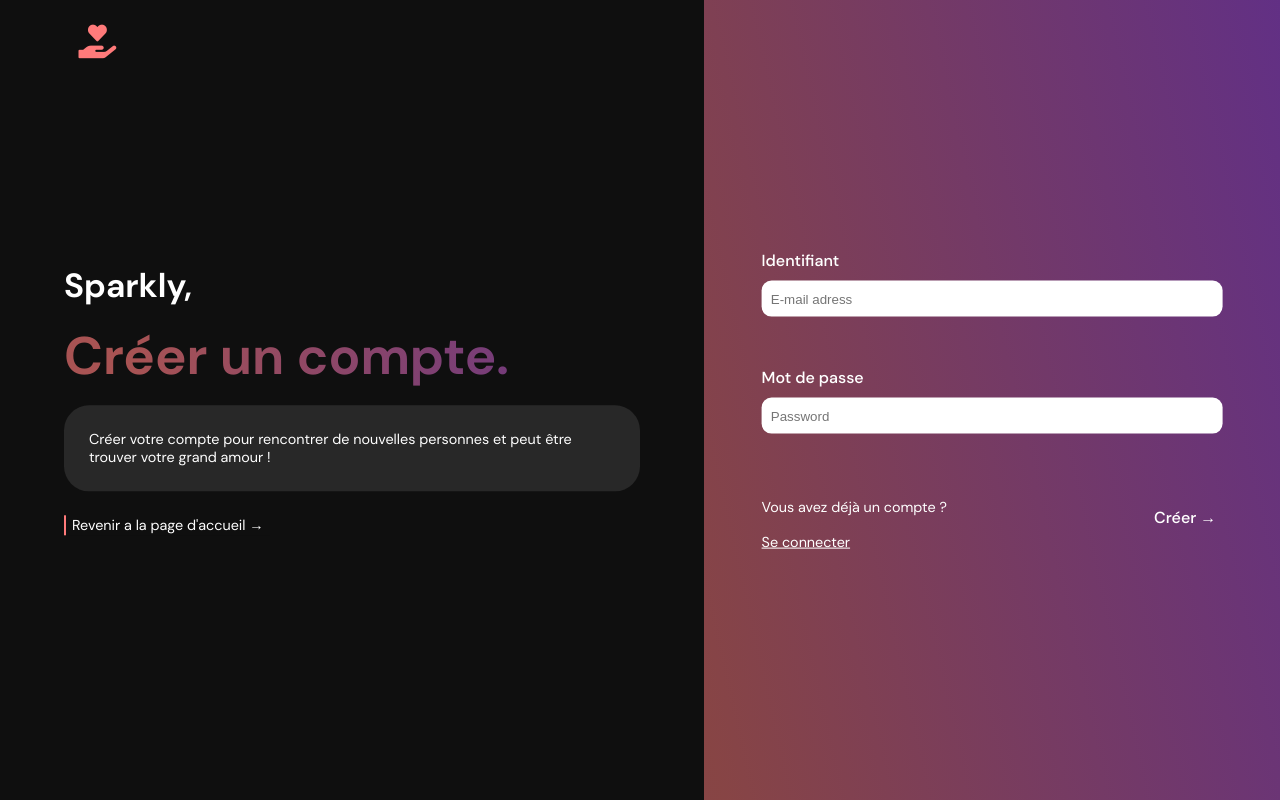
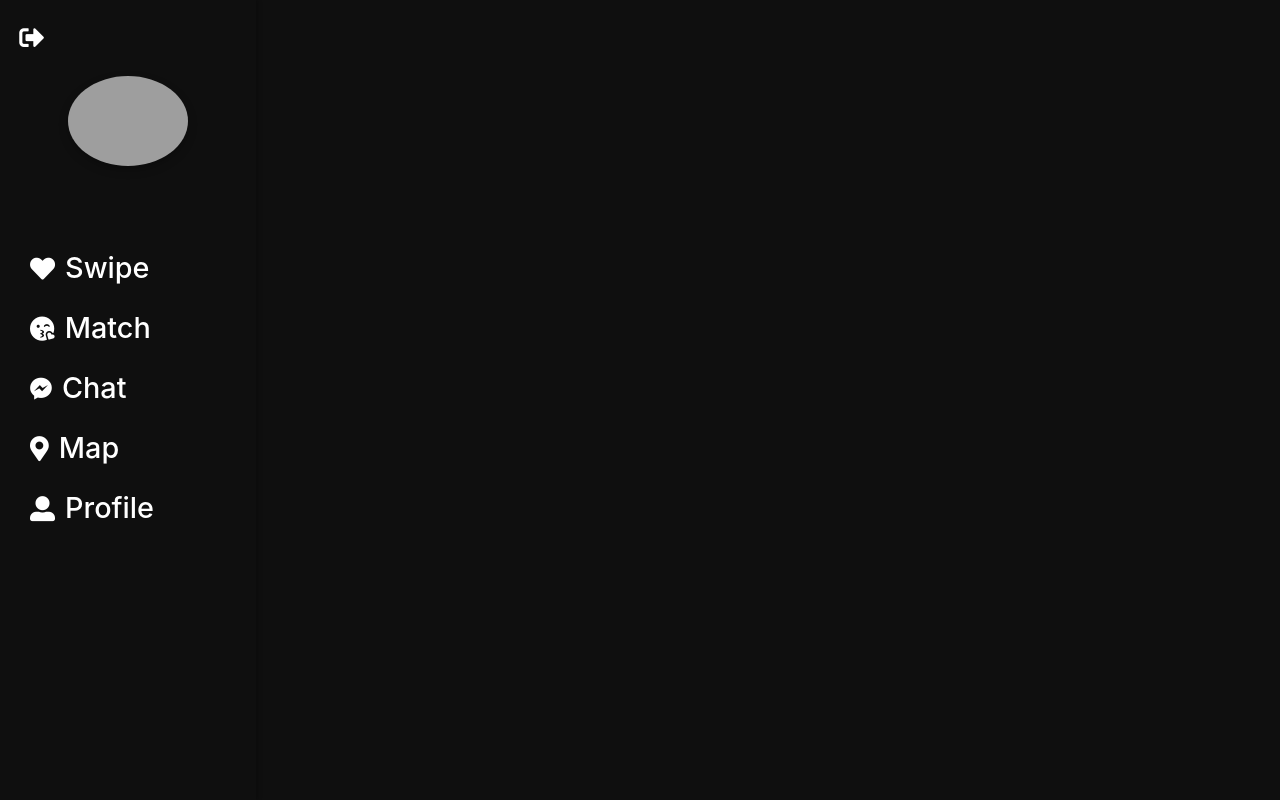
Before and after one commit to Valwars/Projet-Web-L3, a React (Create React App) app in the folder front/: page /register in a window 1280 px wide. Built offline with nearby package versions, Linux system fonts and the light colour scheme; grey boxes are pictures that could not be loaded.

Commit message:
couleurs

```diff
--- a/front/src/App.css
+++ b/front/src/App.css
@@ -389,7 +389,7 @@
     }
 
     .bigtitle {
-        background: linear-gradient(94.3deg, rgba(255, 122, 122, 0.8) 11.07%, rgba(157, 77, 196, 0.8) 92.35%);
+        background: linear-gradient(94.3deg, rgba(255, 122, 122, 0.95) 11.07%, rgba(157, 77, 196, 0.95) 92.35%);
         -webkit-background-clip: text;
         -webkit-text-fill-color: transparent;
         background-clip: text;
--- a/front/src/App.jsx
+++ b/front/src/App.jsx
@@ -15,7 +15,7 @@ function App() {
   // x représente le nom d'une variable, setX permet de définir la variable et tout cela dans un etat react.
 
   //  const user -> représente l'utilisateur courant et ses données.
-  const [user, setUser] = useState(undefined);
+  const [user, setUser] = useState({});
 
   //  const done -> permet de définir si l'application charge ou pas.
   const [done, setDone] = useState(true);
--- a/front/src/components/navigation/style.css
+++ b/front/src/components/navigation/style.css
@@ -7,7 +7,7 @@
 
 .selected,
 .selected span i {
-    background: linear-gradient(94.3deg, rgba(255, 122, 122, 0.8) 11.07%, rgba(157, 77, 196, 0.8) 92.35%);
+    background: linear-gradient(94.3deg, rgba(255, 122, 122, 0.95) 11.07%, rgba(157, 77, 196, 0.95) 92.35%);
     -webkit-background-clip: text;
     -webkit-text-fill-color: transparent;
     background-clip: text;
```
